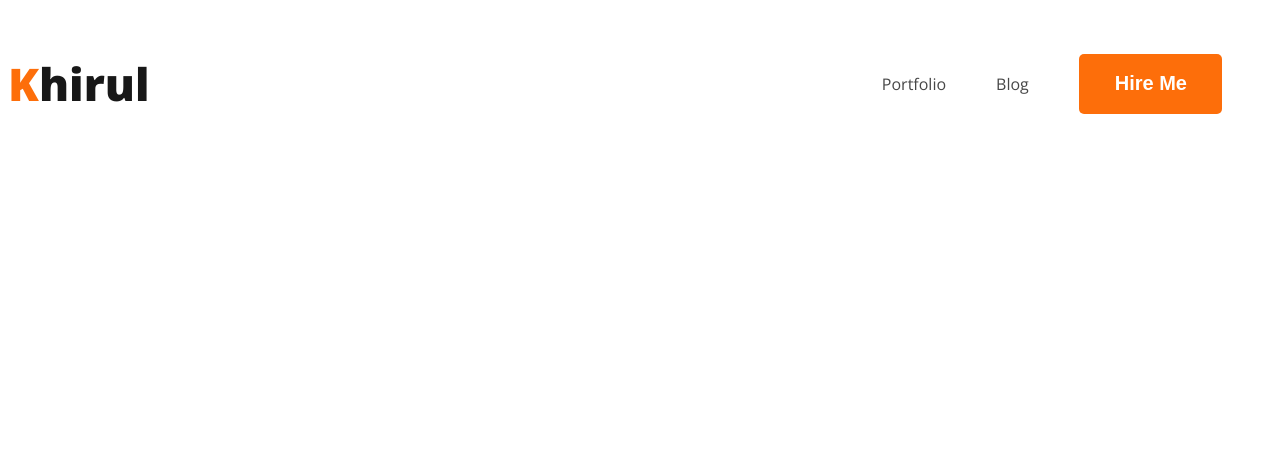
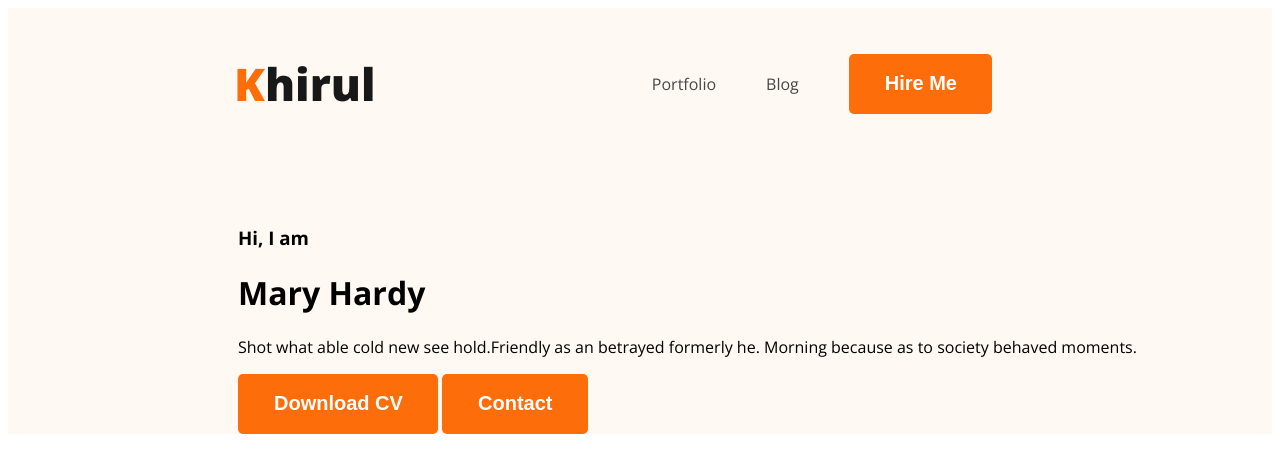
Before and after one commit to KhirulBin/web-developer-portfolio, a plain HTML site: page index.html in a window 1280 px wide. Drawn offline with nearby package versions, Linux system fonts and the light colour scheme.

Commit message:
banner added

```diff
--- a/index.html
+++ b/index.html
@@ -20,6 +20,16 @@
                 <li><button class="btn-primary">Hire Me</button></li>
             </ul>
         </nav>
+        <div class="banner">
+            <div>
+                <h3 class="banner-top">Hi, I  am</h3>
+                <h1 class="banner-mid">Mary Hardy</h1>
+                <p>Shot what able cold new see hold.Friendly as an betrayed formerly he. Morning because as to society behaved moments.</p>
+                <button class="btn-primary">Download CV</button>
+                <button class="btn-primary">Contact</button>
+
+            </div>
+        </div>
     </header>
     <main>
 
--- a/styles/blog.css
+++ b/styles/blog.css
@@ -6,6 +6,7 @@ nav {
     justify-content: space-between;
     display: flex;
     align-items: center;
+    margin: 0 230px 0 226px;
 }
 
 .text-primary {
@@ -19,7 +20,7 @@ nav {
     color: var(--White-Color, #FFF);
     font-size: 20px;
     font-weight: 700;
-    padding:18px 35px 19px 36px ;
+    padding: 18px 35px 19px 36px;
 }
 
 .nav-tittle {
@@ -42,3 +43,10 @@ nav a {
     text-decoration: none;
     color: #474747;
 }
+
+header {
+    background: #FFF8F3;
+}
+.banner{
+    padding: 47px 38px 0 230px;
+}
```
